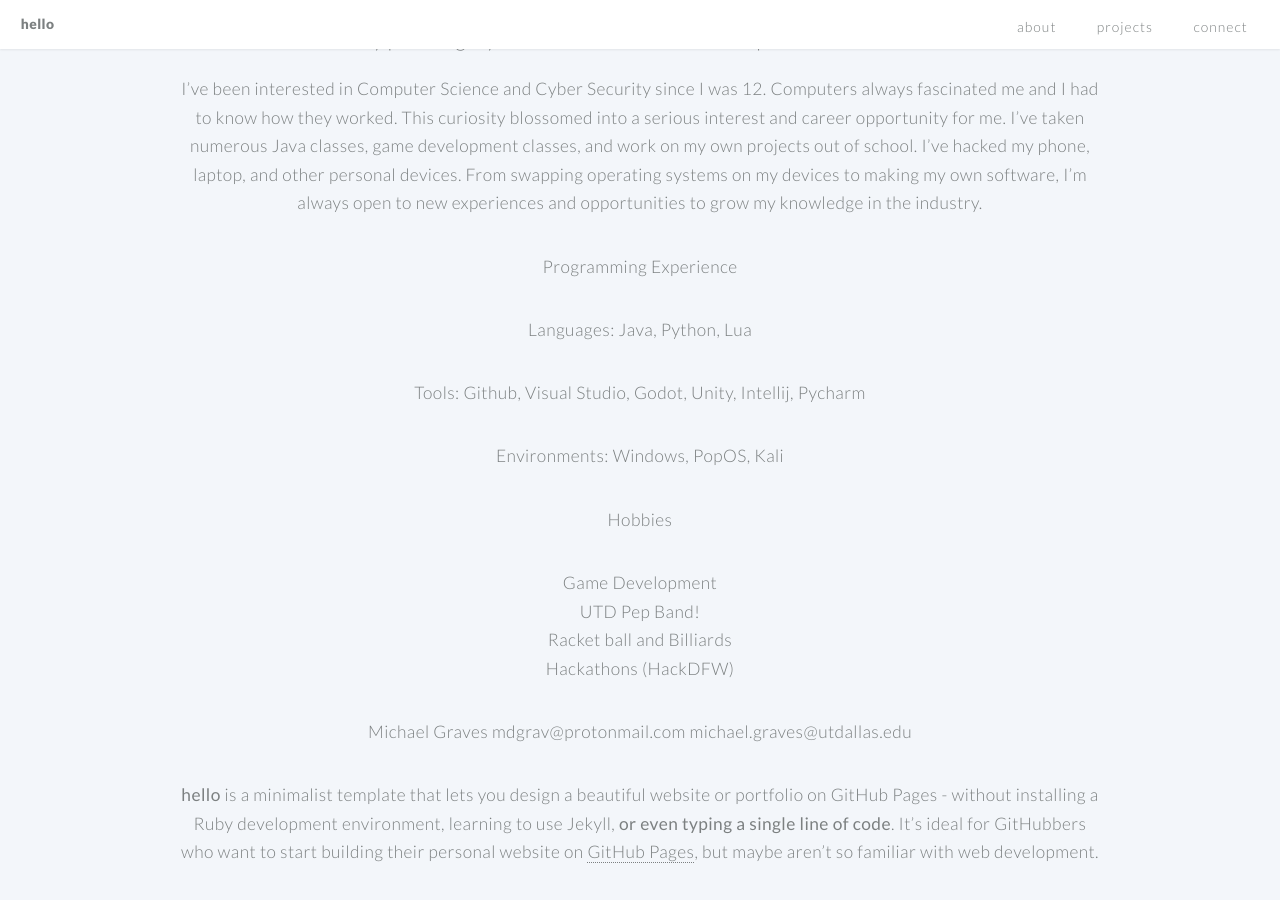
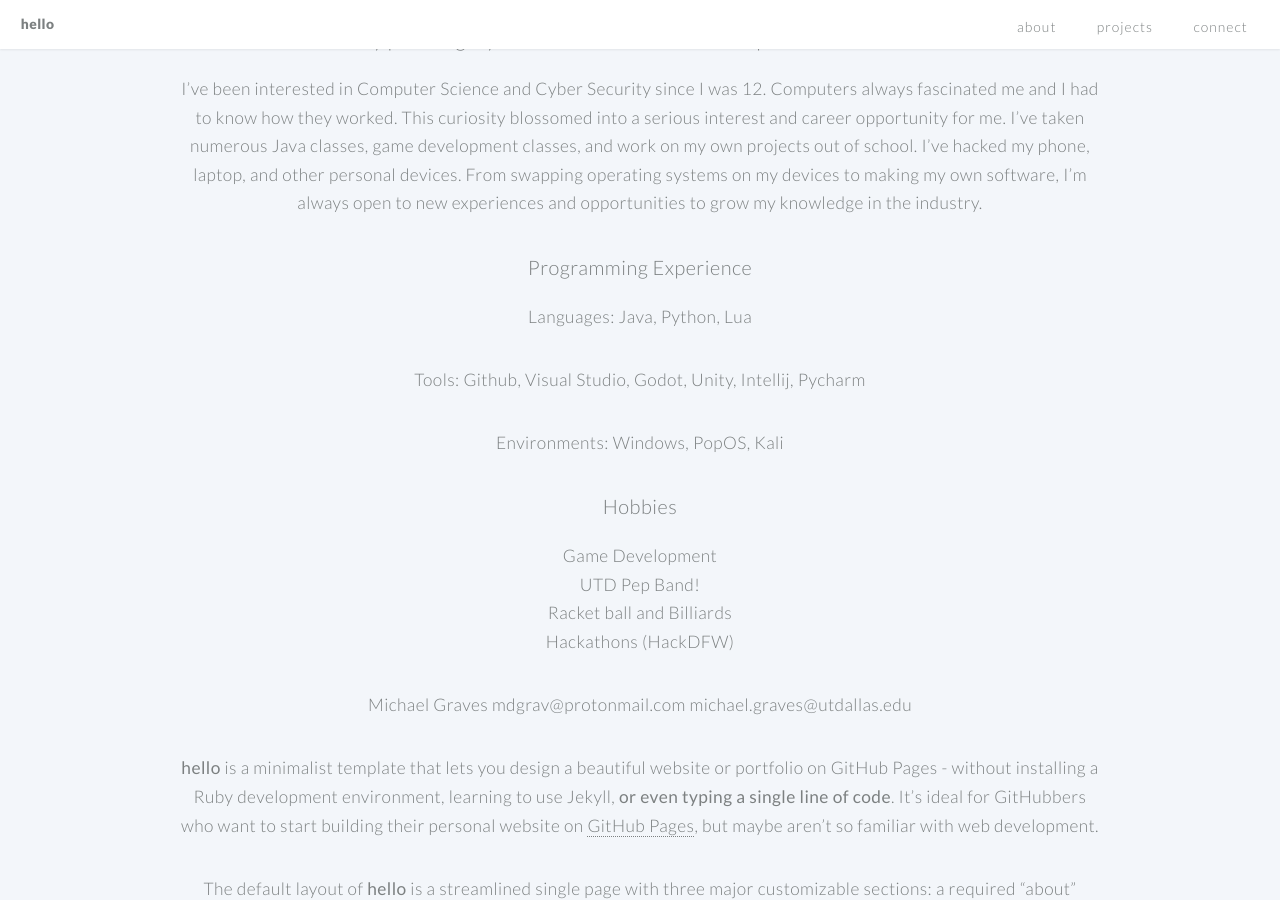
Before and after one commit to michaelgrav/Old-Personal-Website, a Jekyll site: the page built from index.md, in a window 1280 px wide and 900 px high, scrolled down 844 px. Built offline with Jekyll 4.4.1, drawn with Linux system fonts in a browser that asks for light colours.

```diff
--- a/index.md
+++ b/index.md
@@ -45,7 +45,7 @@ cta_button_label: contact # the label on the button
 
 I've been interested in Computer Science and Cyber Security since I was 12. Computers always fascinated me and I had to know how they worked. This curiosity blossomed into a serious interest and career opportunity for me. I've taken numerous Java classes, game development classes, and work on my own projects out of school. I've hacked my phone, laptop, and other personal devices. From swapping operating systems on my devices to making my own software, I'm always open to new experiences and opportunities to grow my knowledge in the industry.
 
-Programming Experience
+### Programming Experience
 
 Languages: Java, Python, Lua
 
@@ -53,7 +53,7 @@ Tools: Github, Visual Studio, Godot, Unity, Intellij, Pycharm
 
 Environments: Windows, PopOS, Kali
 
-Hobbies
+### Hobbies
 - Game Development
 - UTD Pep Band!
 - Racket ball and Billiards
```
